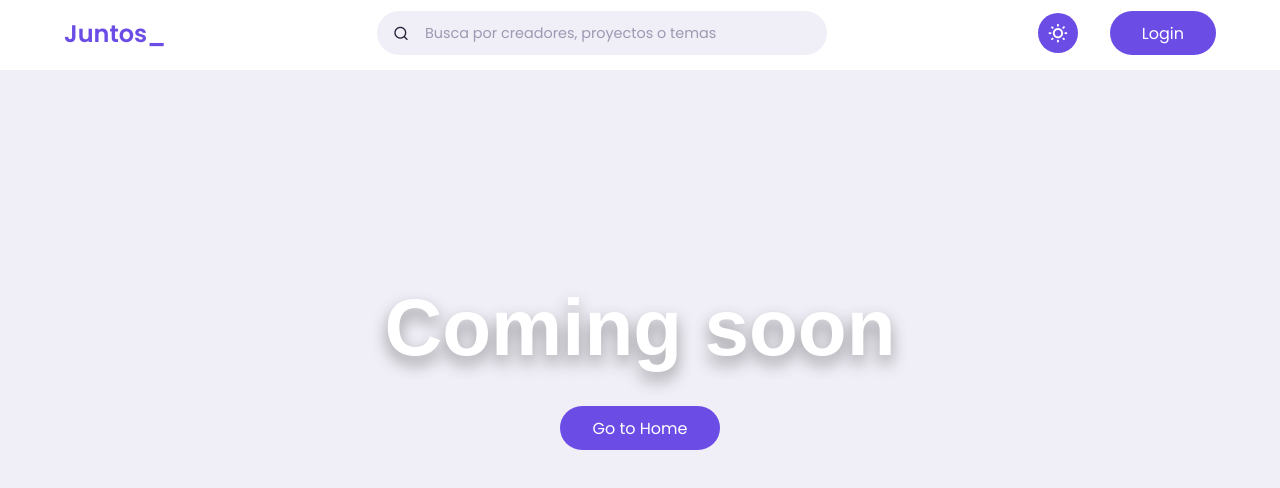
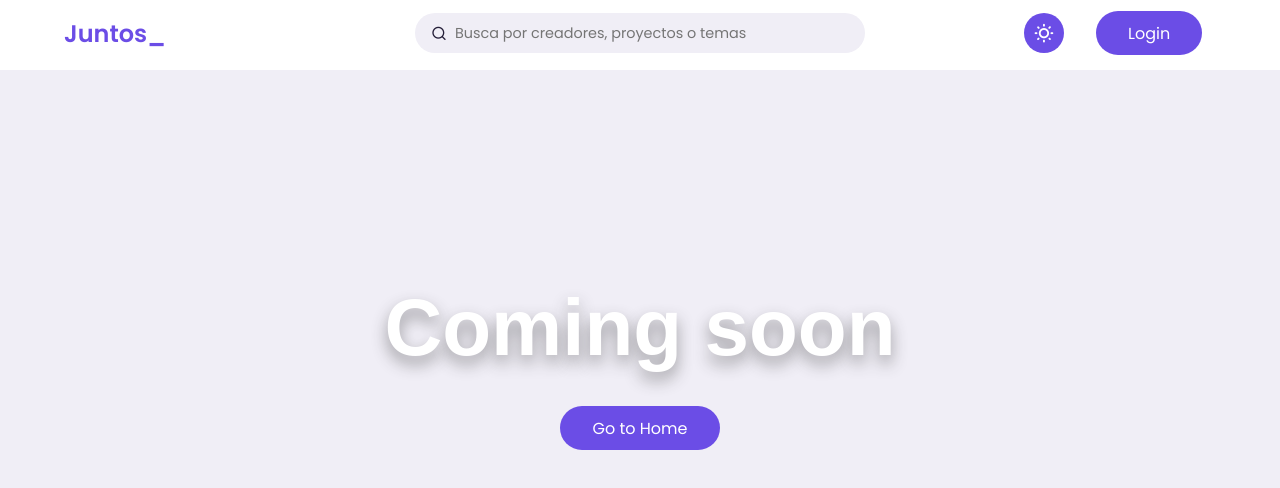
Before and after one commit to ItsMeLeonardo/goals-app, a Next.js app: page / in a window 1280 px wide. Shown: the top 488 px of the page. Built offline with nearby package versions, Linux system fonts and the light colour scheme; no server answers.

Commit message:
fix navbar search bar

```diff
--- a/components/Navbar/SearchBar/index.tsx
+++ b/components/Navbar/SearchBar/index.tsx
@@ -1,31 +1,35 @@
-import { useState, ChangeEvent } from "react";
-import { debounce } from "throttle-debounce";
+import { useState, ChangeEvent } from 'react'
+import { debounce } from 'throttle-debounce'
 
-import SearchResults from "components/Navbar/SearchBar/SearchResults";
+import SearchResults from 'components/Navbar/SearchBar/SearchResults'
 
-import { search } from "services/post";
+import { search } from 'services/post'
 
-import type { Post } from "models/post";
+import type { Post } from 'models/post'
+
+import styles from './searchBar.module.css'
 
 export default function SearchBar() {
-  const [results, setResults] = useState<Post[]>([]);
+	const [results, setResults] = useState<Post[]>([])
 
 	const handleSearch = (event: ChangeEvent<HTMLInputElement>) => {
-    const value = event.target.value;
+		const value = event.target.value
 		if (value.length > 2) {
-      search(value).then(setResults);
+			search(value).then(setResults)
 		} else {
-      setResults([]);
+			setResults([])
 		}
-  };
+	}
 
-  const debouncedHandleSearch = debounce(500, handleSearch);
+	const debouncedHandleSearch = debounce(500, handleSearch)
 
 	return (
-    <label className="search-bar">
+		<label className={styles.search_bar}>
+			<span className={styles.icon}>
 				<i className="uil uil-search"></i>
+			</span>
 			<input
-        className="search-input"
+				className={styles.input}
 				type="search"
 				autoComplete="off"
 				name="search"
@@ -35,5 +39,5 @@ export default function SearchBar() {
 			/>
 			{results.length > 0 && <SearchResults results={results} />}
 		</label>
-  );
+	)
 }
--- /dev/null
+++ b/components/Navbar/SearchBar/searchBar.module.css
@@ -0,0 +1,29 @@
+.search_bar {
+	position: relative;
+	width: 100%;
+	max-width: 450px;
+	align-self: center;
+	justify-self: center;
+
+	.icon {
+		position: absolute;
+		display: flex;
+		align-items: center;
+		justify-content: center;
+		top: 0;
+		bottom: 0;
+		left: 1rem;
+	}
+
+	.input {
+		background: var(--color-light);
+		border-radius: var(--radius);
+		padding: var(--search-padding);
+		padding-left: 2.5rem;
+
+		font-size: 0.9rem;
+		color: var(--color-dark);
+		width: 100%;
+		height: 100%;
+	}
+}
--- a/styles/globals.css
+++ b/styles/globals.css
@@ -201,9 +201,9 @@ a:visited {
 }
 
 .navbar .container {
-	display: flex;
+	display: grid;
+	grid-template-columns: 0.25fr 1fr 0.25fr;
 	align-items: center;
-	justify-content: space-between;
 }
 .search-bar {
 	width: 100%;
```
Lines whose indentation alone changed are shown as unchanged.
